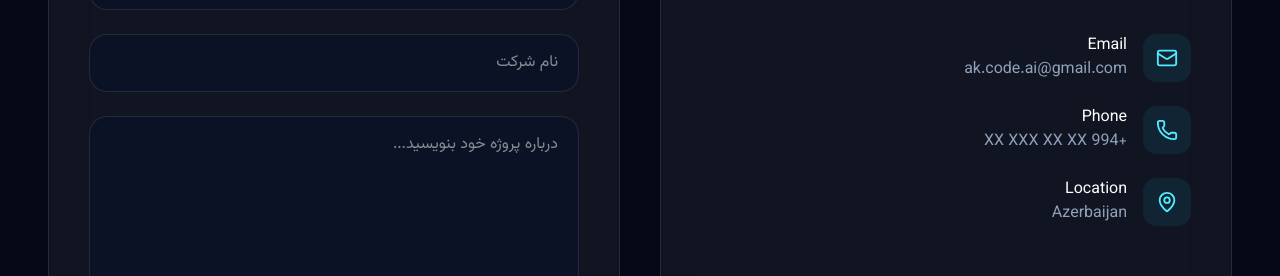
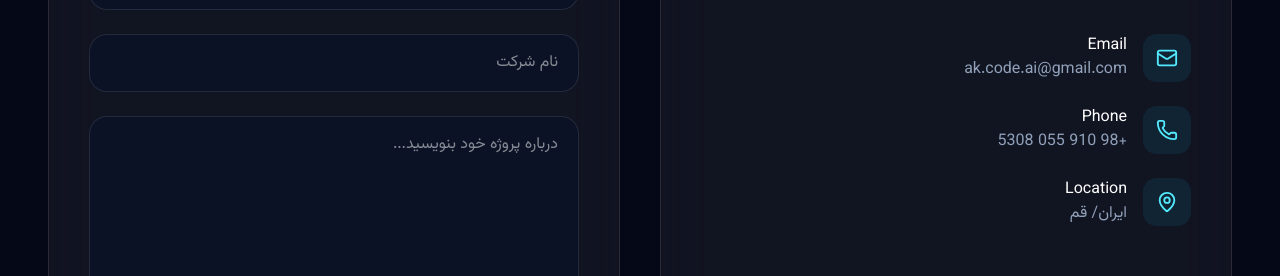
Before and after one commit to Akcode450/Ai.nova, a Next.js app: page / in a window 1280 px wide. Shown: the part 7480-7756 px from the top of the page. Built offline with nearby package versions, Linux system fonts and the light colour scheme.

Commit message:
Update homepage

```diff
--- a/components/sections/Contact.tsx
+++ b/components/sections/Contact.tsx
@@ -60,7 +60,7 @@ export default function Contact() {
                 <div>
                   <p className="text-white">Phone</p>
                   <span className="text-slate-400">
-                    +994 XX XXX XX XX
+                    +98 910 055 5308
                   </span>
                 </div>
 
@@ -75,7 +75,7 @@ export default function Contact() {
                 <div>
                   <p className="text-white">Location</p>
                   <span className="text-slate-400">
-                    Azerbaijan
+                    ایران/ قم
                   </span>
                 </div>
 
```
